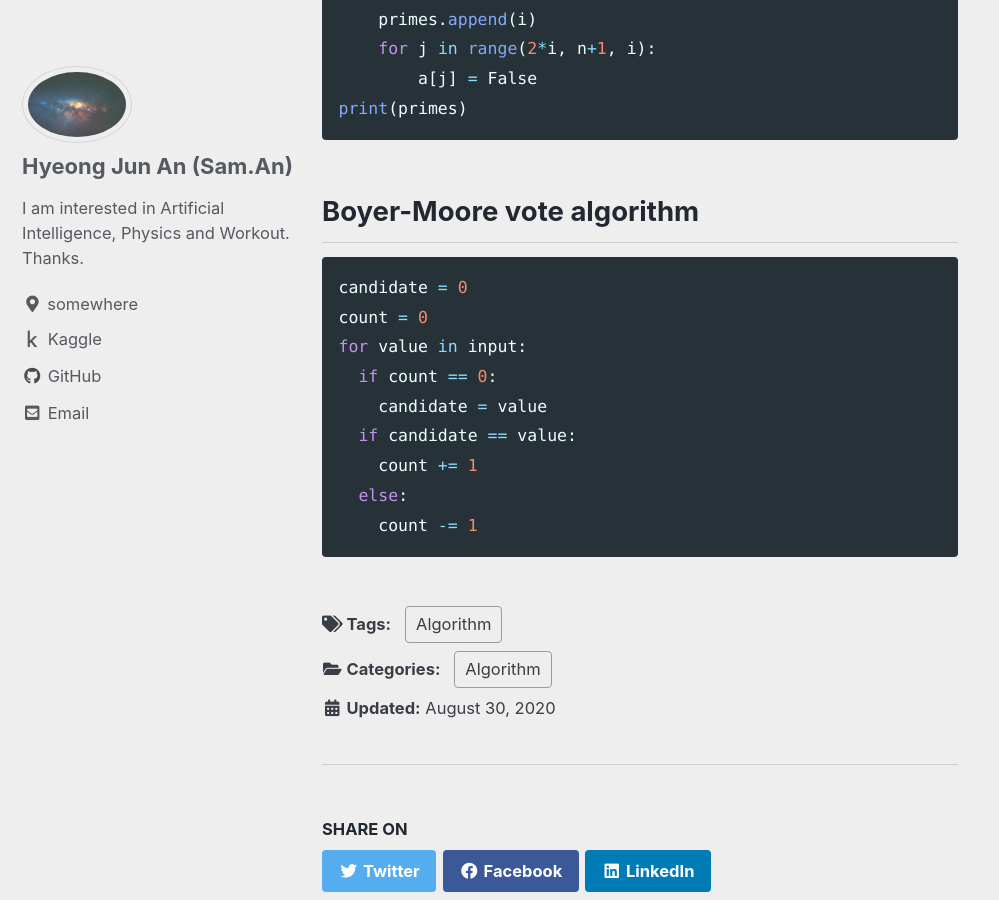
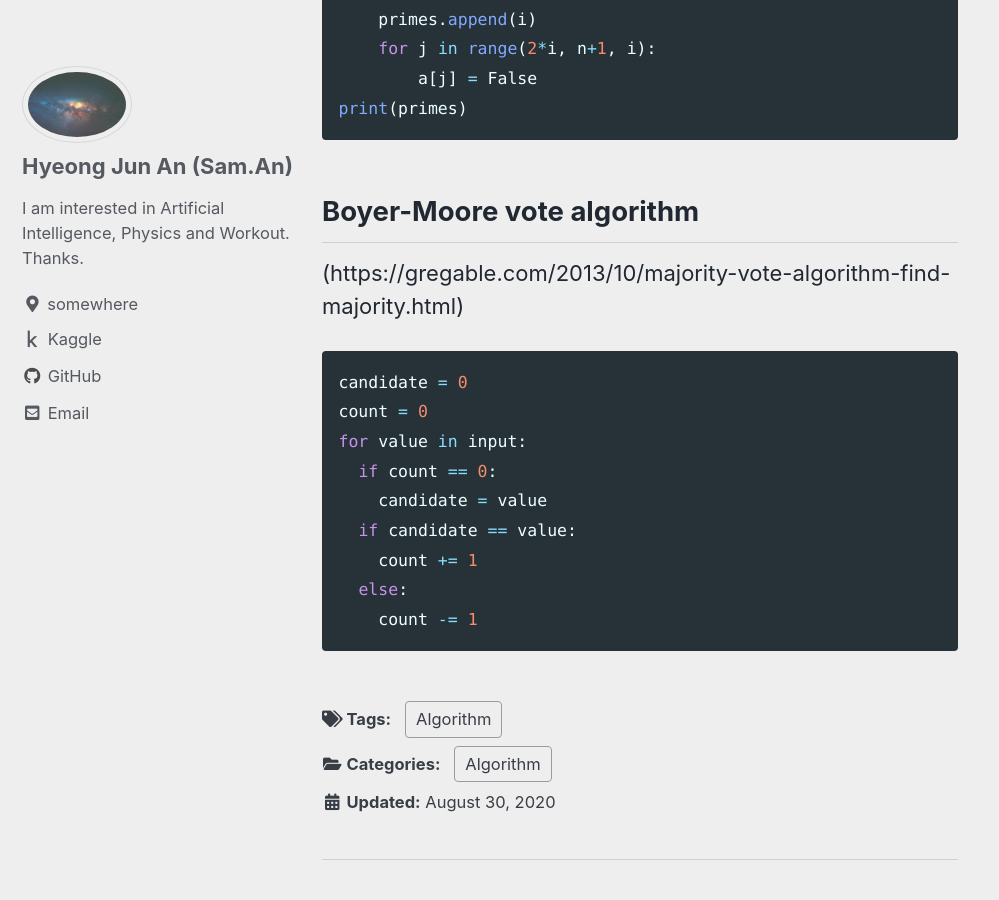
Before and after one commit to sammiee5311/sammiee5311.github.com, a Jekyll site: the page built from _posts/2020-08-30-Algorithm.md, in a window 1280 px wide and 900 px high, scrolled down 3916 px. Shown: the whole window, without its empty margins (0-999 px from the left). Built offline with Jekyll 4.4.1, drawn with Linux system fonts in a browser that asks for light colours; cached includes are drawn as plain includes; part of the change alters nothing that is shown.

Commit message:
Update 2020-08-30-Algorithm.md

````diff
--- a/_posts/2020-08-30-Algorithm.md
+++ b/_posts/2020-08-30-Algorithm.md
@@ -130,6 +130,8 @@ print(primes)
 
 ## Boyer-Moore vote algorithm
 
+(https://gregable.com/2013/10/majority-vote-algorithm-find-majority.html)
+
 ``` python
 candidate = 0
 count = 0
````
